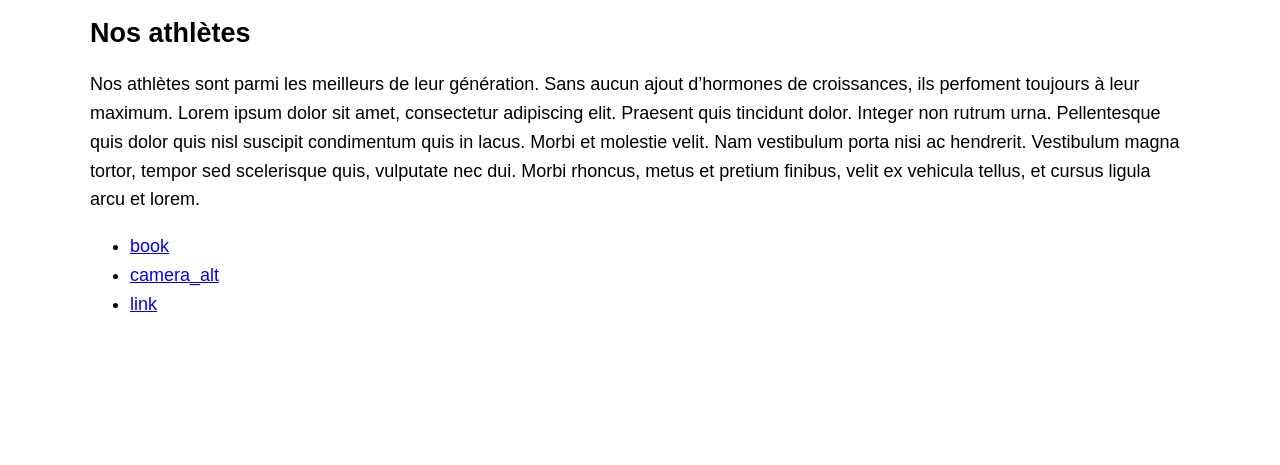
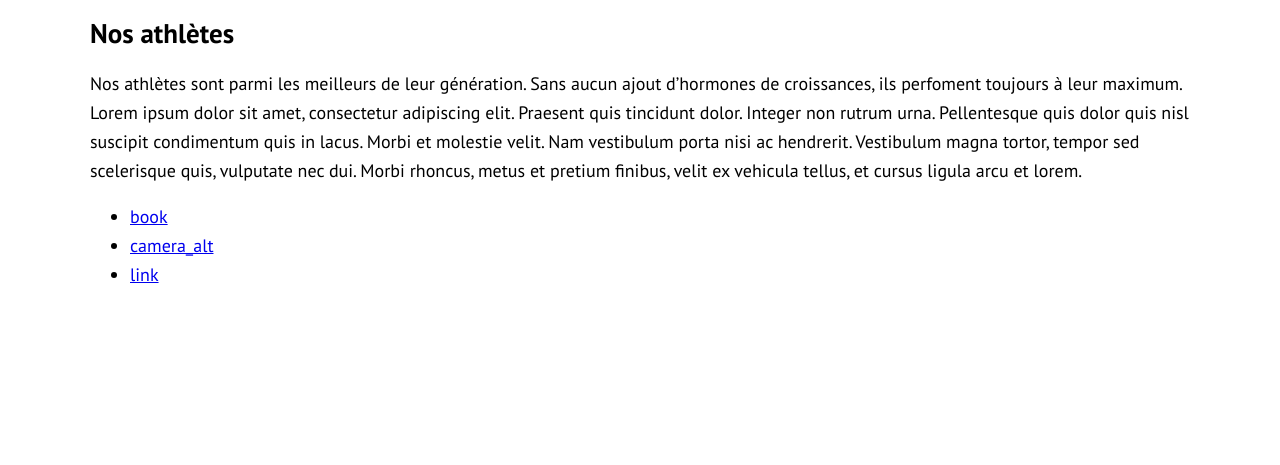
Before and after one commit to Aboulz/sem5_lab_abdelkarim, a plain HTML site: page index.html in a window 1280 px wide. Shown: the part 335-800 px from the top of the page. Drawn offline with nearby package versions, Linux system fonts and the light colour scheme.

Commit message:
ajout font dans la balise head

```diff
--- a/index.html
+++ b/index.html
@@ -6,6 +6,10 @@
     <link rel="stylesheet" href="css/normalize.css">
 
     <link rel="stylesheet" href="https://fonts.googleapis.com/css2?family=Material+Symbols+Outlined&display=swap">
+
+    <link rel="preconnect" href="https://fonts.googleapis.com">
+<link rel="preconnect" href="https://fonts.gstatic.com" crossorigin>
+<link href="https://fonts.googleapis.com/css2?family=Nunito:ital,wght@0,200..1000;1,200..1000&family=PT+Sans:ital,wght@0,400;0,700;1,400;1,700&display=swap" rel="stylesheet">
 
     <link rel="stylesheet" href="css/styles.css">
 </head>
```
